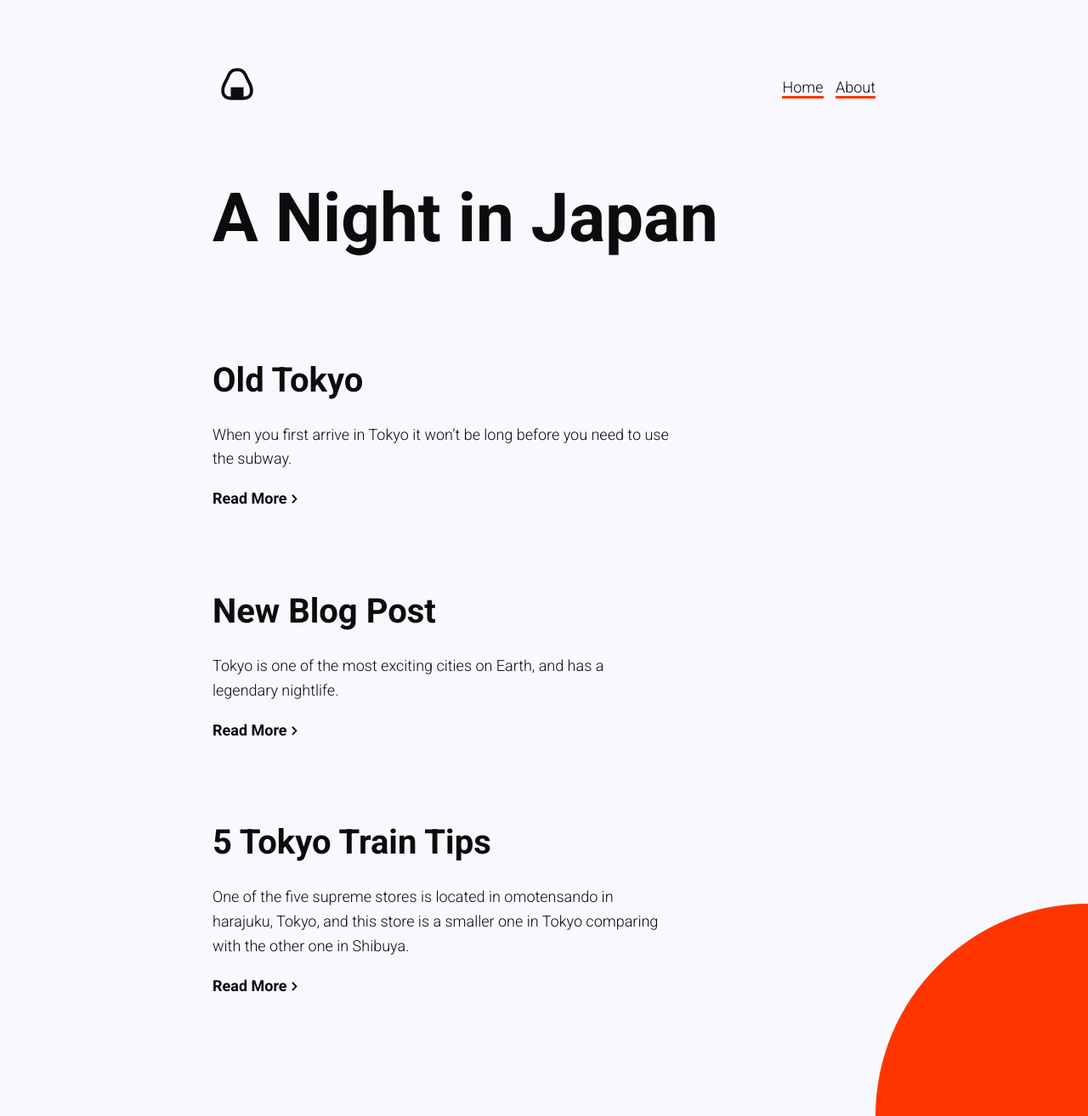
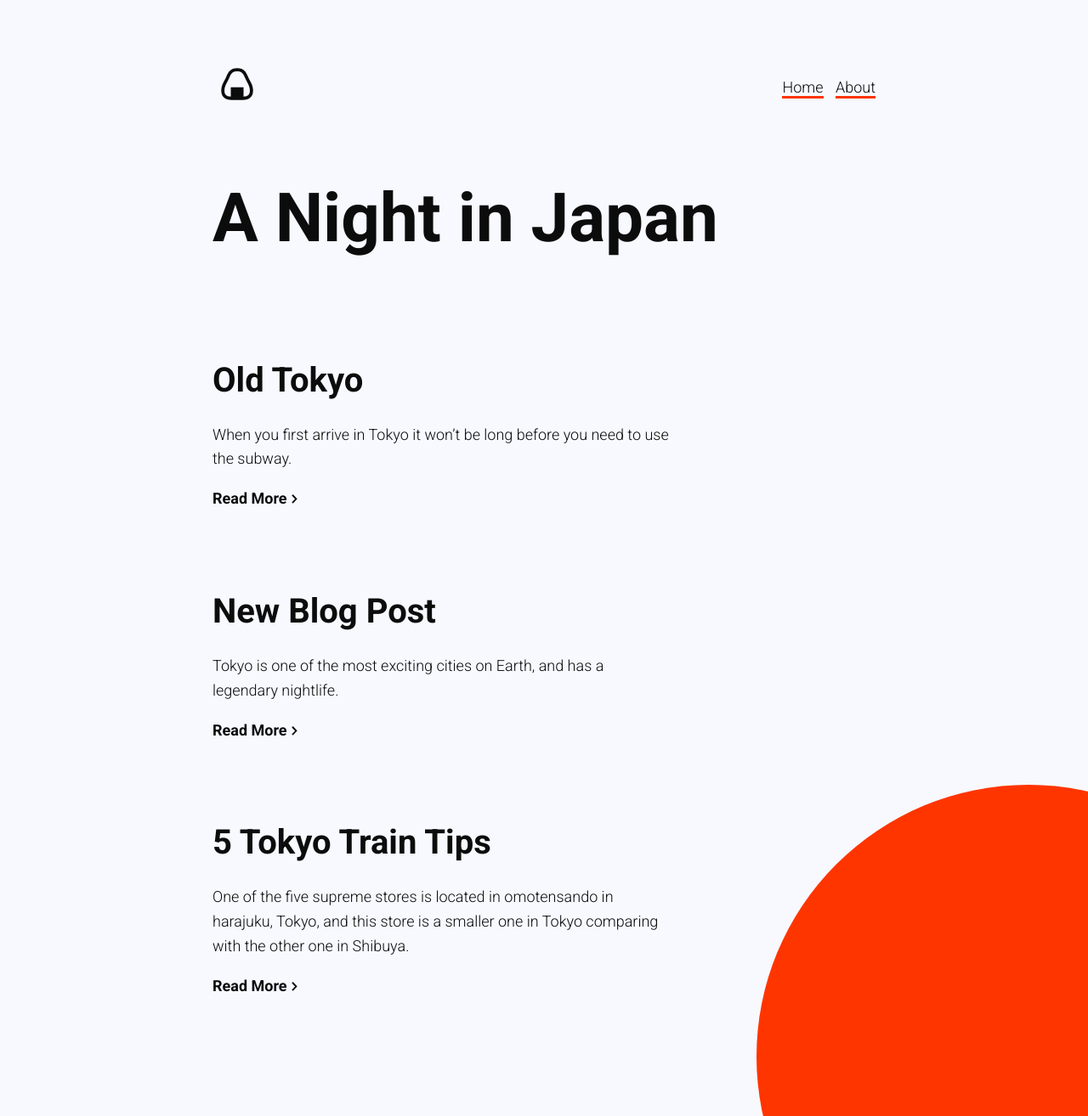
Before and after one commit to kertavax/anightinjapan, a Jekyll site: the page built from index.html, in a window 1280 px wide and 1314 px high. Shown: the whole window at 85% size. Built offline with Jekyll 4.4.1, drawn with Linux system fonts in a browser that asks for light colours.

Commit message:
responsive vw width and height on .circle decoration

```diff
--- a/assets/css/app.scss
+++ b/assets/css/app.scss
@@ -71,8 +71,9 @@ div.circle {
 	position: fixed;
 	bottom: -250px;
 	right: -250px;
-	width: 500px;
-	height: 500px;
+	width: 50vw;
+	height: 50vw;
+	transform-origin: 50% 50%;
 	background-color: $red;
 	border-radius: 50%;
 	z-index: -1;
```
